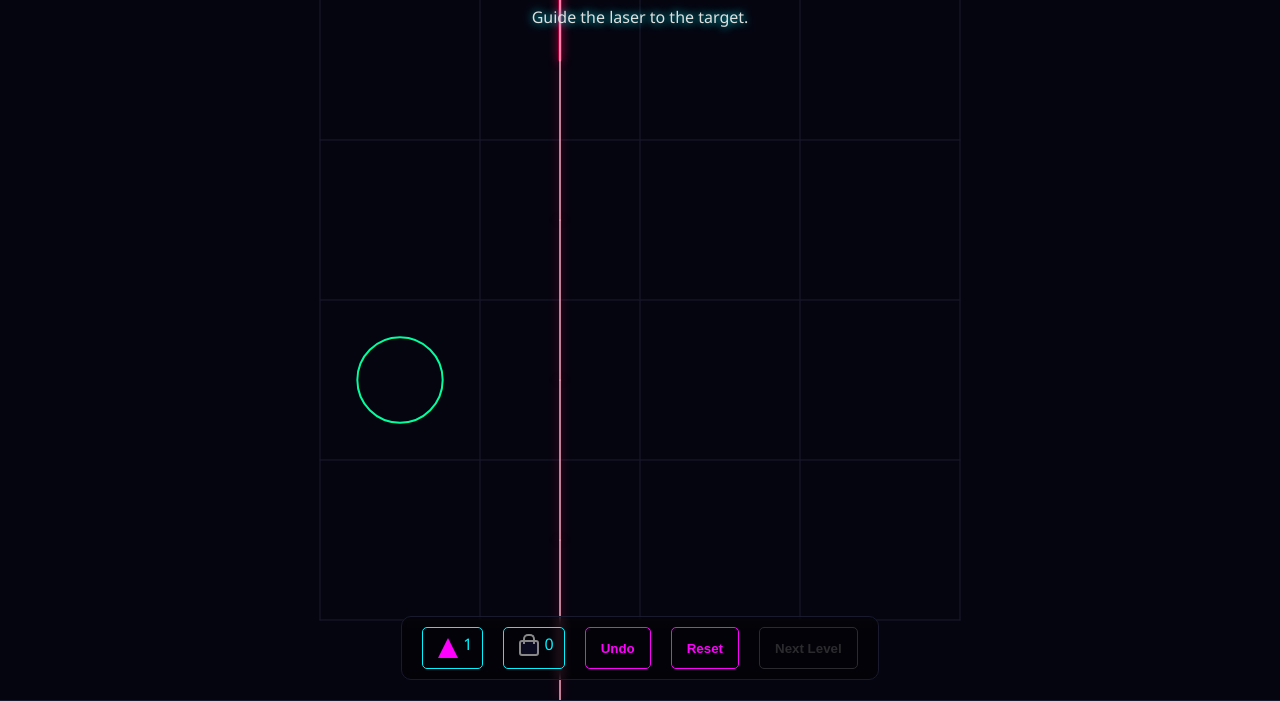
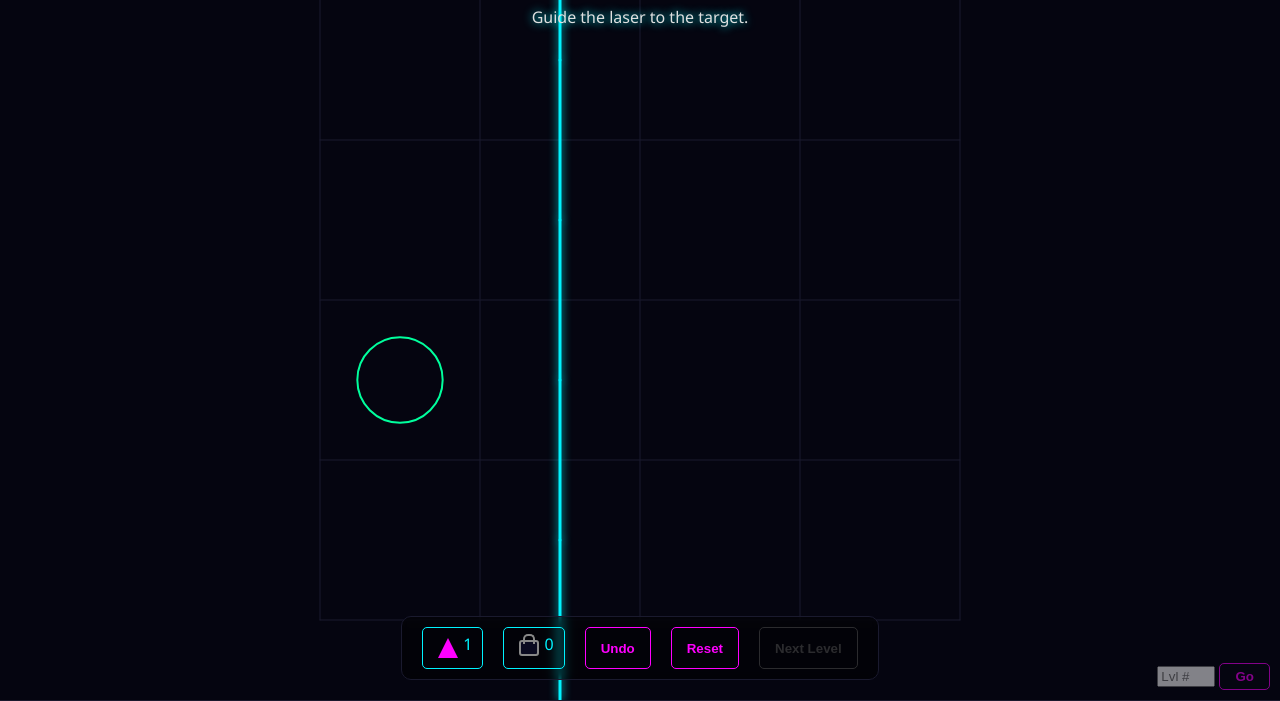
Before and after one commit to Aq-117/mirror-puzzle, a website built with Vite: page index.html in a window 1280 px wide. Shown: the part 100-801 px from the top of the page. Built offline with nearby package versions, Linux system fonts and the light colour scheme.

Commit message:
levels upto 18, few more changes

```diff
--- a/index.html
+++ b/index.html
@@ -34,6 +34,10 @@
         <button id="reset-btn">Reset</button>
         <button id="next-level-btn" disabled>Next Level</button>
       </div>
+      <div id="debug-controls" style="position: absolute; bottom: 10px; right: 10px; opacity: 0.5;">
+        <input type="number" id="level-jump-input" placeholder="Lvl #" style="width: 50px;">
+        <button id="level-jump-btn">Go</button>
+      </div>
     </div>
     <canvas id="game-canvas"></canvas>
     <div id="victory-popup" class="hidden">
--- a/src/game/Game.js
+++ b/src/game/Game.js
@@ -37,7 +37,23 @@ export class Game {
         document.getElementById('select-m1').addEventListener('click', () => this.selectMirror(CELL_TYPES.MIRROR_TRIANGLE));
         document.getElementById('select-m2').addEventListener('click', () => this.selectMirror(CELL_TYPES.MIRROR_LINE));
 
+        // Debug
+        document.getElementById('level-jump-btn').addEventListener('click', () => {
+            const val = parseInt(document.getElementById('level-jump-input').value);
+            if (!isNaN(val)) this.jumpToLevel(val);
+        });
+
         this.loadLevel(0);
+        window.game = this; // Expose for debugging
+    }
+
+    jumpToLevel(n) {
+        // n is 1-based level number
+        if (n >= 1 && n <= levels.length) {
+            this.loadLevel(n - 1);
+        } else {
+            console.warn("Level out of range");
+        }
     }
 
     selectMirror(type) {
--- a/src/game/InputHandler.js
+++ b/src/game/InputHandler.js
@@ -53,21 +53,23 @@ export class InputHandler {
                 } else {
                     this.game.audioSystem.playError();
                 }
-            } else if (cell.type === CELL_TYPES.MIRROR || cell.type === CELL_TYPES.MIRROR_LINE || cell.type === CELL_TYPES.MIRROR_TRIANGLE) {
+            } else if (cell.type === CELL_TYPES.MIRROR_LINE || cell.type === CELL_TYPES.MIRROR || cell.type === CELL_TYPES.MIRROR_TRIANGLE) {
                 // Rotate mirror
                 this.game.pushHistory(x, y);
-                // M1 has 4 rotations, M2 has 2 (effectively, but we can allow 4 for simplicity or mod 2)
-                // Actually M2 only needs 2 states (/ and \). 0 and 1.
-                // M1 needs 4 states.
-
                 if (cell.type === CELL_TYPES.MIRROR_LINE || cell.type === CELL_TYPES.MIRROR) {
                     cell.rotation = (cell.rotation + 1) % 2;
                 } else {
                     // Reverse rotation (Counter-Clockwise)
                     cell.rotation = (cell.rotation + 3) % 4;
                 }
-
                 this.game.audioSystem.playMirrorRotate();
+            } else if (cell.type === CELL_TYPES.EMITTER) {
+                // Rotate emitter
+                this.game.pushHistory(x, y);
+                // Rotate clockwise: UP -> RIGHT -> DOWN -> LEFT
+                // DIRECTIONS: UP=0, RIGHT=1, DOWN=2, LEFT=3
+                cell.direction = (cell.direction + 1) % 4;
+                this.game.audioSystem.playMirrorRotate(); // Reuse sound
             }
         }
     }
--- a/src/game/Renderer.js
+++ b/src/game/Renderer.js
@@ -313,32 +313,24 @@ export class Renderer {
     }
 
     drawLasers(laserSystem) {
+        // Draw laser segments
         this.ctx.lineWidth = 3;
         this.ctx.lineCap = 'round';
 
         laserSystem.segments.forEach(seg => {
-            const x1 = this.offsetX + seg.x1 * this.cellSize;
-            const y1 = this.offsetY + seg.y1 * this.cellSize;
-            const x2 = this.offsetX + seg.x2 * this.cellSize;
-            const y2 = this.offsetY + seg.y2 * this.cellSize;
-
-            // Glow effect
+            this.ctx.strokeStyle = seg.color || '#00f3ff';
+            this.ctx.shadowColor = seg.color || '#00f3ff';
             this.ctx.shadowBlur = 10;
-            this.ctx.shadowColor = '#ff0055';
-            this.ctx.strokeStyle = '#ff0055';
 
             this.ctx.beginPath();
-            this.ctx.moveTo(x1, y1);
-            this.ctx.lineTo(x2, y2);
-            this.ctx.stroke();
-
-            // Inner core
-            this.ctx.shadowBlur = 0;
-            this.ctx.lineWidth = 1;
-            this.ctx.strokeStyle = '#ffffff';
-            this.ctx.beginPath();
-            this.ctx.moveTo(x1, y1);
-            this.ctx.lineTo(x2, y2);
+            this.ctx.moveTo(
+                this.offsetX + seg.x1 * this.cellSize,
+                this.offsetY + seg.y1 * this.cellSize
+            );
+            this.ctx.lineTo(
+                this.offsetX + seg.x2 * this.cellSize,
+                this.offsetY + seg.y2 * this.cellSize
+            );
             this.ctx.stroke();
         });
 
--- a/src/levels.js
+++ b/src/levels.js
@@ -249,7 +249,7 @@ export const levels = [
         grid: { width: 7, height: 7 },
         items: [
             { x: 1, y: 4, type: CELL_TYPES.RECEIVER },
-            { x: 4, y: 6, type: CELL_TYPES.RECEIVER },
+            { x: 5, y: 6, type: CELL_TYPES.RECEIVER },
             // Walls
             // 0,2 to 4,2
             { x: 0, y: 2, type: CELL_TYPES.WALL },
@@ -315,5 +315,44 @@ export const levels = [
             { x: 7, y: 3, direction: DIRECTIONS.LEFT }
         ],
         inventory: { mirror1: 2, mirror2: 1 }
+    },
+    {
+        id: 16,
+        name: "Level 16",
+        grid: { width: 5, height: 5 },
+        items: [
+            { x: 2, y: 2, type: CELL_TYPES.EMITTER, direction: DIRECTIONS.DOWN }, // e 2,2 (Internal)
+            { x: 0, y: 2, type: CELL_TYPES.RECEIVER } // r 0,2
+        ],
+        emitters: [], // No external emitters
+        inventory: { mirror1: 0, mirror2: 0 }
+    },
+    {
+        id: 17,
+        name: "Level 17",
+        grid: { width: 5, height: 5 },
+        items: [
+            { x: 2, y: 3, type: CELL_TYPES.EMITTER, direction: DIRECTIONS.DOWN }, // e 2,3
+            { x: 1, y: 1, type: CELL_TYPES.RECEIVER }, // r 1,1
+            { x: 1, y: 2, type: CELL_TYPES.WALL }, // w 1,2
+            { x: 3, y: 2, type: CELL_TYPES.WALL }, // w 3,2
+        ],
+        emitters: [],
+        inventory: { mirror1: 1, mirror2: 0 }
+    },
+    {
+        id: 18,
+        name: "Level 18",
+        grid: { width: 5, height: 5 },
+        items: [
+            { x: 3, y: 1, type: CELL_TYPES.EMITTER, direction: DIRECTIONS.DOWN }, // e 3,1
+            // r 1,3 to 4,3 -> (1,3), (2,3), (3,3), (4,3)
+            { x: 1, y: 3, type: CELL_TYPES.RECEIVER },
+            { x: 2, y: 3, type: CELL_TYPES.RECEIVER },
+            { x: 3, y: 3, type: CELL_TYPES.RECEIVER },
+            { x: 4, y: 3, type: CELL_TYPES.RECEIVER },
+        ],
+        emitters: [],
+        inventory: { mirror1: 2, mirror2: 0 }
     }
 ];
```
